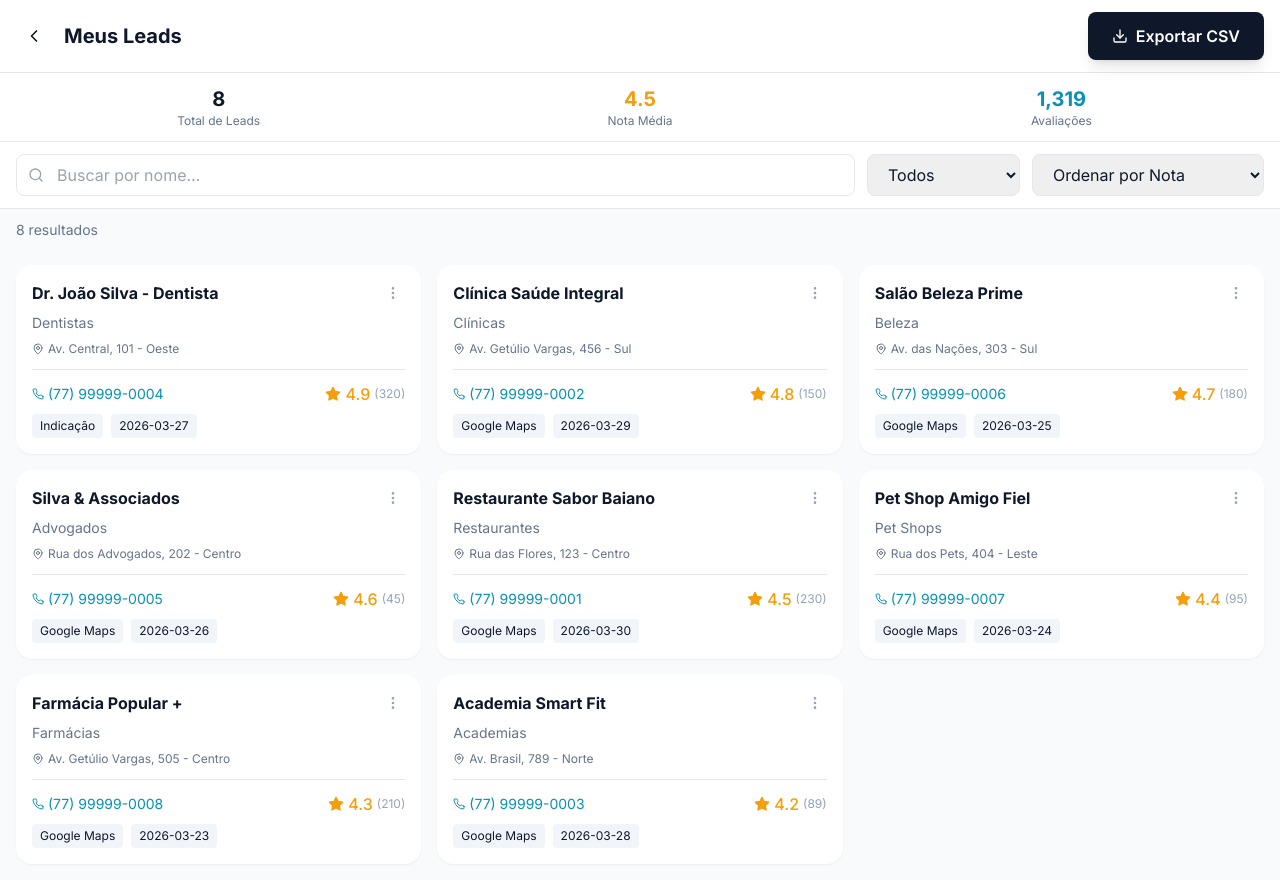
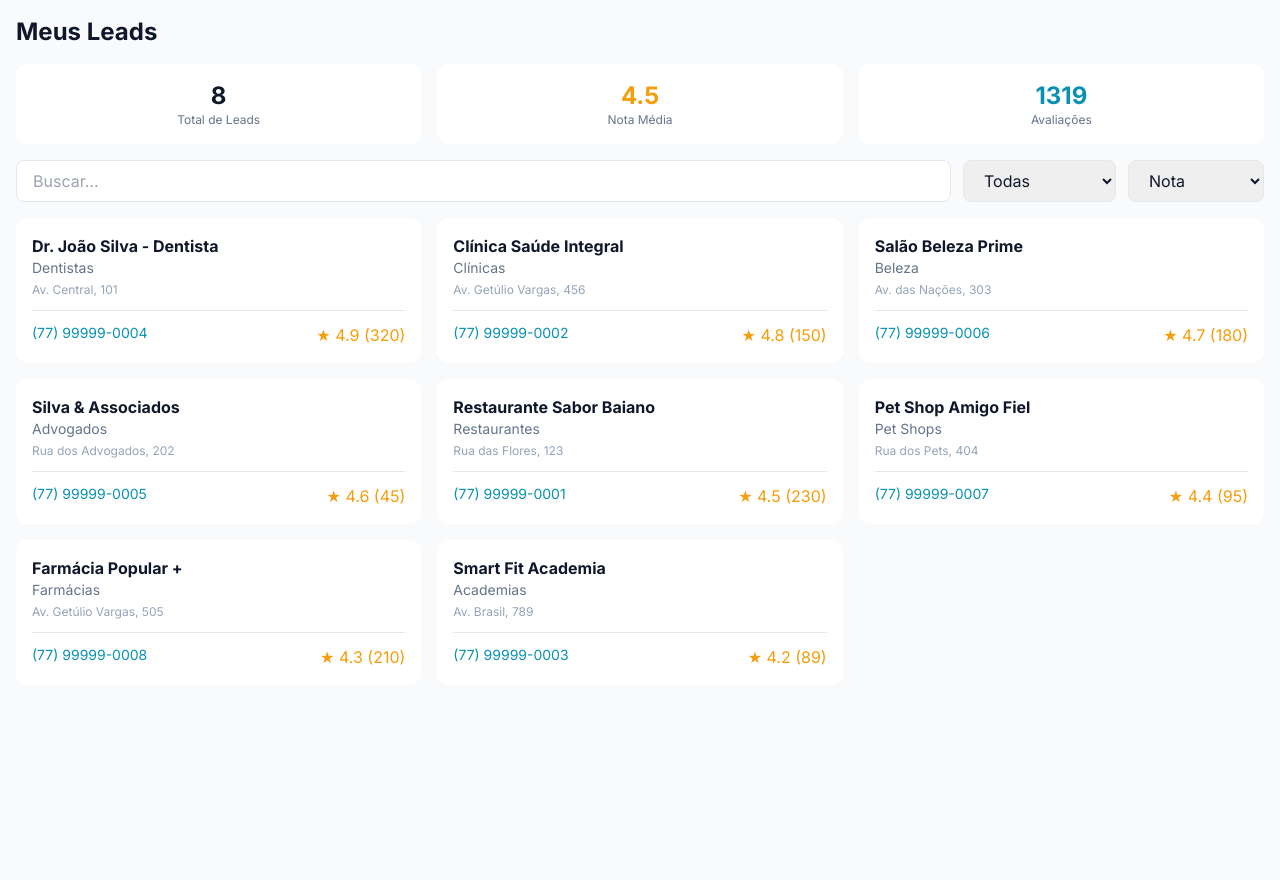
Before and after one commit to jackchakkal/leadflow-v2, a Next.js app: page /dashboard/leads in a window 1280 px wide. After the commit the page ends 800 px from the top, so only its background shows below. Built offline with nearby package versions, Linux system fonts and the light colour scheme.

Commit message:
CRM Completo com dados demo, schema SQL para Supabase

```diff
--- a/src/app/dashboard/leads/page.tsx
+++ b/src/app/dashboard/leads/page.tsx
@@ -1,58 +1,43 @@
 'use client'
 
-import { useState } from 'react'
-import { Toaster, toast } from 'react-hot-toast'
-import { Search, Phone, Mail, ChevronLeft, Download, Filter, Star, MapPin, Calendar, MoreVertical } from 'lucide-react'
+import { useState, useEffect } from 'react'
 
-const CATEGORIAS = ['Todos', 'Restaurantes', 'Clínicas', 'Dentistas', 'Academias', 'Advogados', 'Beleza']
-const BAIRROS = ['Todos', 'Centro', 'Sul', 'Norte', 'Leste', 'Oeste']
+// Dados demo (funciona sem Supabase)
+const dadosDemo = [
+  { id: '1', nome: 'Restaurante Sabor Baiano', telefone: '(77) 99999-0001', categoria: 'Restaurantes', nota: 4.5, avaliacoes: 230, cidade: 'Barreiras', estado: 'BA', fonte: 'Google Maps', created_at: '2026-03-30', endereco: 'Rua das Flores, 123' },
+  { id: '2', nome: 'Clínica Saúde Integral', telefone: '(77) 99999-0002', categoria: 'Clínicas', nota: 4.8, avaliacoes: 150, cidade: 'Barreiras', estado: 'BA', fonte: 'Google Maps', created_at: '2026-03-29', endereco: 'Av. Getúlio Vargas, 456' },
+  { id: '3', nome: 'Smart Fit Academia', telefone: '(77) 99999-0003', categoria: 'Academias', nota: 4.2, avaliacoes: 89, cidade: 'Barreiras', estado: 'BA', fonte: 'Google Maps', created_at: '2026-03-28', endereco: 'Av. Brasil, 789' },
+  { id: '4', nome: 'Dr. João Silva - Dentista', telefone: '(77) 99999-0004', categoria: 'Dentistas', nota: 4.9, avaliacoes: 320, cidade: 'Barreiras', estado: 'BA', fonte: 'Indicação', created_at: '2026-03-27', endereco: 'Av. Central, 101' },
+  { id: '5', nome: 'Silva & Associados', telefone: '(77) 99999-0005', categoria: 'Advogados', nota: 4.6, avaliacoes: 45, cidade: 'Barreiras', estado: 'BA', fonte: 'Google Maps', created_at: '2026-03-26', endereco: 'Rua dos Advogados, 202' },
+  { id: '6', nome: 'Salão Beleza Prime', telefone: '(77) 99999-0006', categoria: 'Beleza', nota: 4.7, avaliacoes: 180, cidade: 'Barreiras', estado: 'BA', fonte: 'Google Maps', created_at: '2026-03-25', endereco: 'Av. das Nações, 303' },
+  { id: '7', nome: 'Pet Shop Amigo Fiel', telefone: '(77) 99999-0007', categoria: 'Pet Shops', nota: 4.4, avaliacoes: 95, cidade: 'Barreiras', estado: 'BA', fonte: 'Google Maps', created_at: '2026-03-24', endereco: 'Rua dos Pets, 404' },
+  { id: '8', nome: 'Farmácia Popular +', telefone: '(77) 99999-0008', categoria: 'Farmácias', nota: 4.3, avaliacoes: 210, cidade: 'Barreiras', estado: 'BA', fonte: 'Google Maps', created_at: '2026-03-23', endereco: 'Av. Getúlio Vargas, 505' },
+]
 
-export default function Leads() {
+export default function LeadsPage() {
+  const [leads, setLeads] = useState<any[]>([])
   const [busca, setBusca] = useState('')
   const [categoria, setCategoria] = useState('Todos')
-  const [bairro, setBairro] = useState('Todos')
   const [ordenar, setOrdenar] = useState('nota')
 
-  // Mock data
-  const leads = [
-    { id: '1', nome: 'Restaurante Sabor Baiano', endereco: 'Rua das Flores, 123 - Centro', telefone: '(77) 99999-0001', categoria: 'Restaurantes', nota: 4.5, avaliacoes: 230, municipio: 'Barreiras', estado: 'BA', fonte: 'Google Maps', created_at: '2026-03-30' },
-    { id: '2', nome: 'Clínica Saúde Integral', endereco: 'Av. Getúlio Vargas, 456 - Sul', telefone: '(77) 99999-0002', categoria: 'Clínicas', nota: 4.8, avaliacoes: 150, municipio: 'Barreiras', estado: 'BA', fonte: 'Google Maps', created_at: '2026-03-29' },
-    { id: '3', nome: 'Academia Smart Fit', endereco: 'Av. Brasil, 789 - Norte', telefone: '(77) 99999-0003', categoria: 'Academias', nota: 4.2, avaliacoes: 89, municipio: 'Barreiras', estado: 'BA', fonte: 'Google Maps', created_at: '2026-03-28' },
-    { id: '4', nome: 'Dr. João Silva - Dentista', endereco: 'Av. Central, 101 - Oeste', telefone: '(77) 99999-0004', categoria: 'Dentistas', nota: 4.9, avaliacoes: 320, municipio: 'Barreiras', estado: 'BA', fonte: 'Indicação', created_at: '2026-03-27' },
-    { id: '5', nome: 'Silva & Associados', endereco: 'Rua dos Advogados, 202 - Centro', telefone: '(77) 99999-0005', categoria: 'Advogados', nota: 4.6, avaliacoes: 45, municipio: 'Barreiras', estado: 'BA', fonte: 'Google Maps', created_at: '2026-03-26' },
-    { id: '6', nome: 'Salão Beleza Prime', endereco: 'Av. das Nações, 303 - Sul', telefone: '(77) 99999-0006', categoria: 'Beleza', nota: 4.7, avaliacoes: 180, municipio: 'Barreiras', estado: 'BA', fonte: 'Google Maps', created_at: '2026-03-25' },
-    { id: '7', nome: 'Pet Shop Amigo Fiel', endereco: 'Rua dos Pets, 404 - Leste', telefone: '(77) 99999-0007', categoria: 'Pet Shops', nota: 4.4, avaliacoes: 95, municipio: 'Barreiras', estado: 'BA', fonte: 'Google Maps', created_at: '2026-03-24' },
-    { id: '8', nome: 'Farmácia Popular +', endereco: 'Av. Getúlio Vargas, 505 - Centro', telefone: '(77) 99999-0008', categoria: 'Farmácias', nota: 4.3, avaliacoes: 210, municipio: 'Barreiras', estado: 'BA', fonte: 'Google Maps', created_at: '2026-03-23' },
-  ]
+  useEffect(() => {
+    // Carregar dados demo ao iniciar
+    setLeads(dadosDemo)
+  }, [])
 
-  // Filtered leads
+  // Filtrar
   const filtered = leads.filter(l => {
-    if (busca && !l.nome.toLowerCase().includes(busca.toLowerCase())) return false
+    if (busca && !l.nome?.toLowerCase().includes(busca.toLowerCase())) return false
     if (categoria !== 'Todos' && l.categoria !== categoria) return false
     return true
   })
 
-  // Order
+  // Ordenar
   const ordered = [...filtered].sort((a, b) => {
     if (ordenar === 'nota') return b.nota - a.nota
     if (ordenar === 'avaliacoes') return b.avaliacoes - a.avaliacoes
-    if (ordenar === 'nome') return a.nome.localeCompare(b.nome)
-    return 0
+    return a.nome.localeCompare(b.nome)
   })
-
-  // CSV Export
-  const exportarCSV = () => {
-    const headers = ['Nome', 'Endereço', 'Telefone', 'Categoria', 'Nota', 'Avaliações', 'Município', 'Fonte']
-    const rows = ordered.map(l => [l.nome, l.endereco, l.telefone, l.categoria, l.nota, l.avaliacoes, l.municipio, l.fonte])
-    const csv = [headers.join(','), ...rows.map(r => r.join(','))].join('\n')
-    const blob = new Blob([csv], { type: 'text/csv' })
-    const url = URL.createObjectURL(blob)
-    const a = document.createElement('a')
-    a.href = url
-    a.download = `leads-${new Date().toISOString().split('T')[0]}.csv`
-    a.click()
-    toast.success(`Exportados ${ordered.length} leads!`)
-  }
 
   // Stats
   const stats = {
@@ -63,113 +48,62 @@
 
   return (
     <div className="min-h-screen bg-slate-50">
-      <Toaster position="top-center" />
-
-      {/* Header */}
-      <header className="bg-white border-b px-4 py-3">
-        <div className="max-w-7xl mx-auto flex items-center justify-between">
-          <div className="flex items-center gap-3">
-            <button onClick={() => window.history.back()} className="p-2 hover:bg-slate-100 rounded-lg">
-              <ChevronLeft className="w-5 h-5" />
-            </button>
-            <h1 className="text-xl font-bold">Meus Leads</h1>
-          </div>
-          <button onClick={exportarCSV} className="btn-primary flex items-center gap-2">
-            <Download className="w-4 h-4" /> Exportar CSV
-          </button>
-        </div>
-      </header>
+      <h1 className="text-2xl font-bold p-4">Meus Leads</h1>
 
       {/* Stats */}
-      <div className="bg-white border-b">
-        <div className="max-w-7xl mx-auto px-4 py-3 grid grid-cols-3 gap-4">
-          <div className="text-center">
-            <div className="text-xl font-bold text-slate-900">{stats.total}</div>
+      <div className="grid grid-cols-3 gap-4 px-4 mb-4">
+        <div className="bg-white rounded-xl p-4 text-center">
+          <div className="text-2xl font-bold text-slate-900">{stats.total}</div>
           <div className="text-xs text-slate-500">Total de Leads</div>
         </div>
-          <div className="text-center">
-            <div className="text-xl font-bold text-amber-500">{stats.notaMedia}</div>
+        <div className="bg-white rounded-xl p-4 text-center">
+          <div className="text-2xl font-bold text-amber-500">{stats.notaMedia}</div>
           <div className="text-xs text-slate-500">Nota Média</div>
         </div>
-          <div className="text-center">
-            <div className="text-xl font-bold text-cyan-600">{stats.totalAvaliacoes.toLocaleString()}</div>
+        <div className="bg-white rounded-xl p-4 text-center">
+          <div className="text-2xl font-bold text-cyan-600">{stats.totalAvaliacoes}</div>
           <div className="text-xs text-slate-500">Avaliações</div>
         </div>
       </div>
-      </div>
 
-      {/* Filters */}
-      <div className="bg-white border-b px-4 py-3">
-        <div className="max-w-7xl mx-auto flex flex-wrap gap-3">
-          {/* Search */}
-          <div className="flex-1 min-w-[200px]">
-            <div className="relative">
-              <Search className="absolute left-3 top-1/2 -translate-y-1/2 w-4 h-4 text-slate-400" />
+      {/* Filtros */}
+      <div className="flex gap-3 px-4 mb-4">
         <input
           value={busca}
           onChange={e => setBusca(e.target.value)}
-                placeholder="Buscar por nome..."
-                className="w-full pl-10 pr-4 py-2 border rounded-lg"
+          placeholder="Buscar..."
+          className="flex-1 px-4 py-2 border rounded-lg"
         />
-            </div>
+        <select value={categoria} onChange={e => setCategoria(e.target.value)} className="px-4 py-2 border rounded-lg">
+          <option value="Todos">Todas</option>
+          <option value="Restaurantes">Restaurantes</option>
+          <option value="Clínicas">Clínicas</option>
+          <option value="Dentistas">Dentistas</option>
+          <option value="Academias">Academias</option>
+          <option value="Advogados">Advogados</option>
+          <option value="Beleza">Beleza</option>
+        </select>
+        <select value={ordenar} onChange={e => setOrdenar(e.target.value)} className="px-4 py-2 border rounded-lg">
+          <option value="nota">Nota</option>
+          <option value="avaliacoes">Avaliações</option>
+          <option value="nome">Nome</option>
+        </select>
       </div>
 
-          {/* Categoria */}
-          <select value={categoria} onChange={e => setCategoria(e.target.value)} className="px-4 py-2 border rounded-lg">
-            {CATEGORIAS.map(c => <option key={c} value={c}>{c}</option>)}
-          </select>
-
-          {/* Order */}
-          <select value={ordenar} onChange={e => setOrdenar(e.target.value)} className="px-4 py-2 border rounded-lg">
-            <option value="nota">Ordenar por Nota</option>
-            <option value="avaliacoes">Ordenar por Avaliações</option>
-            <option value="nome">Ordenar por Nome</option>
-          </select>
-        </div>
-      </div>
-
-      {/* Results count */}
-      <div className="px-4 py-2 max-w-7xl mx-auto">
-        <span className="text-sm text-slate-500">{ordered.length} resultados</span>
-      </div>
-
-      {/* Leads Grid */}
-      <div className="max-w-7xl mx-auto p-4">
-        <div className="grid md:grid-cols-2 lg:grid-cols-3 gap-4">
+      {/* Grid */}
+      <div className="grid md:grid-cols-2 lg:grid-cols-3 gap-4 px-4">
         {ordered.map(lead => (
-            <div key={lead.id} className="bg-white rounded-2xl p-4 shadow-sm hover:shadow-md transition-shadow">
-              <div className="flex justify-between items-start mb-2">
-                <div className="font-bold text-slate-900 line-clamp-1">{lead.nome}</div>
-                <button className="p-1 hover:bg-slate-100 rounded">
-                  <MoreVertical className="w-4 h-4 text-slate-400" />
-                </button>
-              </div>
-
-              <div className="text-sm text-slate-500 mb-2">{lead.categoria}</div>
-
-              <div className="text-xs text-slate-500 mb-1 flex items-center gap-1">
-                <MapPin className="w-3 h-3" /> {lead.endereco}
-              </div>
-
-              <div className="flex items-center justify-between mt-3 pt-3 border-t">
-                <a href={`tel:${lead.telefone}`} className="text-cyan-600 text-sm flex items-center gap-1">
-                  <Phone className="w-3 h-3" /> {lead.telefone}
-                </a>
-                <div className="flex items-center gap-1 text-amber-500">
-                  <Star className="w-4 h-4 fill-current" />
-                  <span className="font-medium">{lead.nota}</span>
-                  <span className="text-slate-400 text-xs">({lead.avaliacoes})</span>
-                </div>
-              </div>
-
-              <div className="flex gap-2 mt-2">
-                <span className="text-xs bg-slate-100 px-2 py-1 rounded">{lead.fonte}</span>
-                <span className="text-xs bg-slate-100 px-2 py-1 rounded">{lead.created_at}</span>
+          <div key={lead.id} className="bg-white rounded-xl p-4">
+            <div className="font-bold">{lead.nome}</div>
+            <div className="text-sm text-slate-500">{lead.categoria}</div>
+            <div className="text-xs text-slate-400 mt-1">{lead.endereco}</div>
+            <div className="flex justify-between mt-3 pt-3 border-t">
+              <a href={`tel:${lead.telefone}`} className="text-cyan-600 text-sm">{lead.telefone}</a>
+              <span className="text-amber-500">★ {lead.nota} ({lead.avaliacoes})</span>
             </div>
           </div>
         ))}
       </div>
     </div>
-    </div>
   )
 }
```
Also changed, not shown: 1 other file (tests, documents, lock files or other folders). Lines whose indentation alone changed are shown as unchanged.
